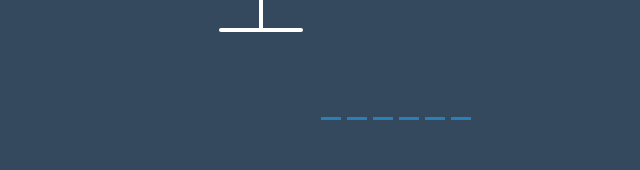
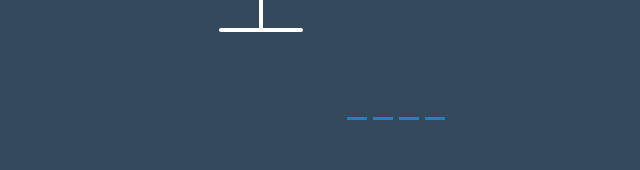
Before and after one commit to Manu-bit183/galgje_3.0, a React (Create React App) app: page / in a window 1280 px wide. Shown: the part 327-497 px from the top of the page, without its empty margins (244-884 px from the left). Built offline with nearby package versions, Linux system fonts and the light colour scheme.

Commit message:
new worden voor het spel

```diff
--- a/src/App.js
+++ b/src/App.js
@@ -9,7 +9,7 @@ import { showNotification as show, checkWin } from './helpers/helpers';
 
 import './App.css';
 
-const words = ['application', 'programming', 'interface', 'wizard'];
+const words = ['Netherlands','Belgium','Denmark','China','Canada','Sweden','Florida','Ohio','Manchester','Qatar','Nepal','Peru','Argentina','Brazil','Chile','Congo','Colombia','Croatia','Cuba','Finland','Germany','Ghana','Greece','Iceland','Italy','India','Japan','Luxembourg','Madgascar','Mali','Mexico',];
 let selectedWord = words[Math.floor(Math.random() * words.length)];
 
 function App() {
```
